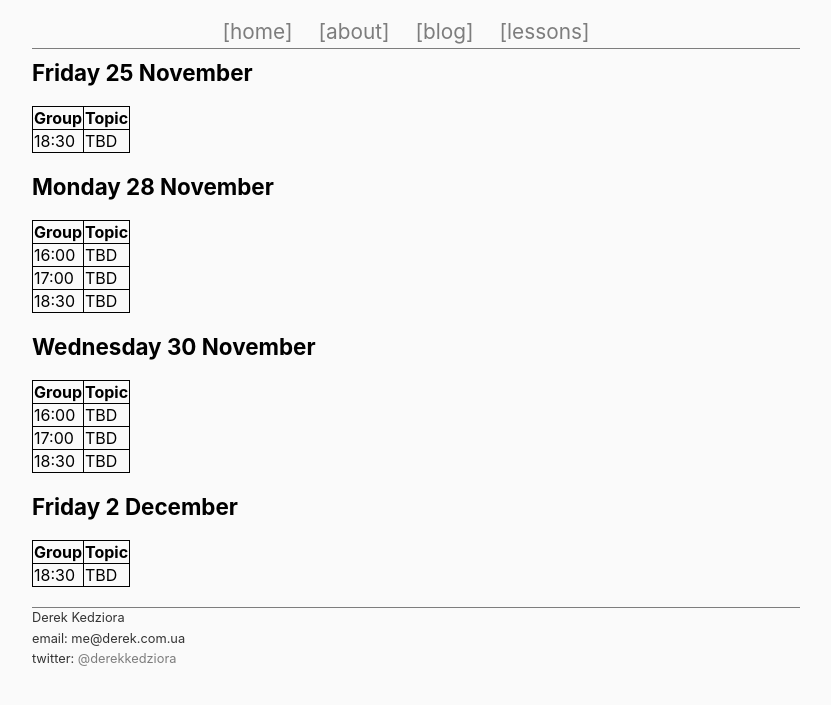
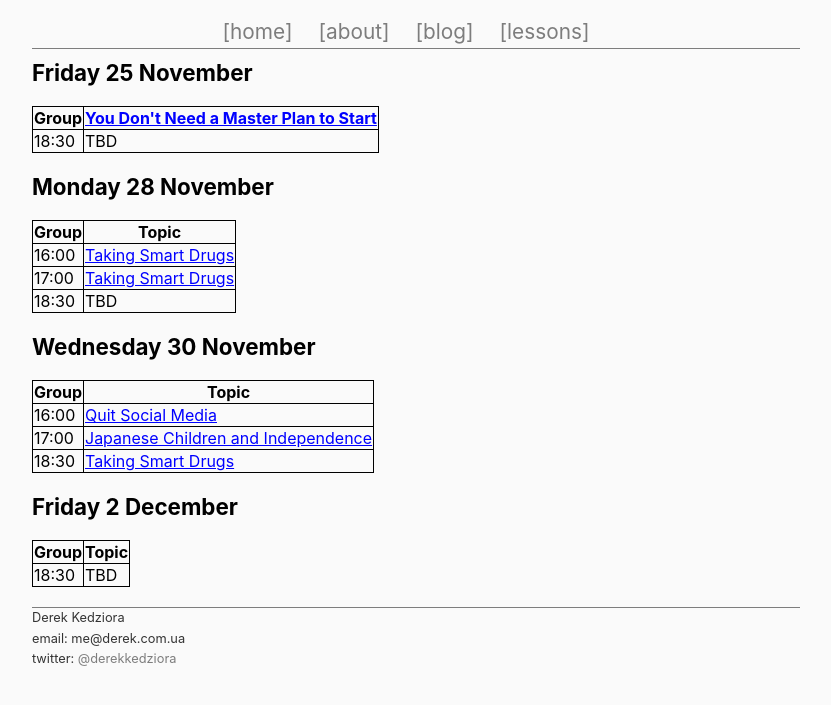
Before and after one commit to ZeroDeth/derekkedziora.github.io, a Jekyll site: the page built from files/schedules/helpware-schedule.html, in a window 1280 px wide. Shown: the top 705 px of the page, without its empty margins (224-1055 px from the left). Built offline with Jekyll 4.4.1, drawn with Linux system fonts in a browser that asks for light colours.

Commit message:
schedule updated

```diff
--- a/files/schedules/helpware-schedule.html
+++ b/files/schedules/helpware-schedule.html
@@ -7,7 +7,7 @@ permalink: "/schedule/helpware"
 <table>
   <tr>
     <th>Group</th>
-    <th>Topic</th>
+    <th><a href="http://derek.com.ua/lessons/dont-need-master-plan" target="_blank">You Don't Need a Master Plan to Start</a> </th>
   </tr>
   <tr>
     <td>18:30</td>
@@ -24,11 +24,11 @@ permalink: "/schedule/helpware"
   </tr>
   <tr>
     <td>16:00</td>
-    <td>TBD</td>
+    <td><a href="http://derek.com.ua/lessons/mental-performance-drugs" target="_blank">Taking Smart Drugs</a></td>
   </tr>
   <tr>
     <td>17:00</td>
-    <td>TBD</td>
+    <td><a href="http://derek.com.ua/lessons/mental-performance-drugs" target="_blank">Taking Smart Drugs</a></td>
   </tr>
   <tr>
     <td>18:30</td>
@@ -45,15 +45,15 @@ permalink: "/schedule/helpware"
   </tr>
   <tr>
     <td>16:00</td>
-    <td>TBD</td>
+    <td><a href="http://derek.com.ua/lessons/quit-social-media" target="_blank">Quit Social Media </a></td>
   </tr>
   <tr>
     <td>17:00</td>
-    <td>TBD</td>
+    <td><a href="http://derek.com.ua/lessons/japan-child-independence" target="_blank">Japanese Children and Independence </a></td>
   </tr>
   <tr>
     <td>18:30</td>
-    <td>TBD</td>
+    <td><a href="http://derek.com.ua/lessons/mental-performance-drugs" target="_blank">Taking Smart Drugs</a></td>
   </tr>
 </table>
 
```
Also changed, not shown: _layouts/blog.html (added, +43 -0 lines), files/schedules/brainware-schedule.html (added, +24 -0 lines).
